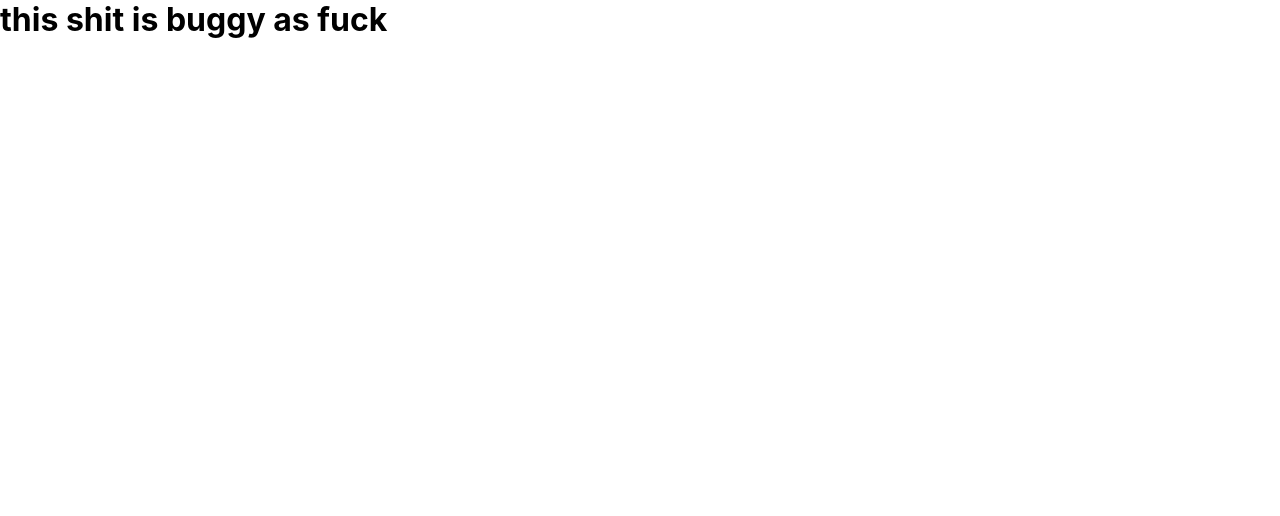
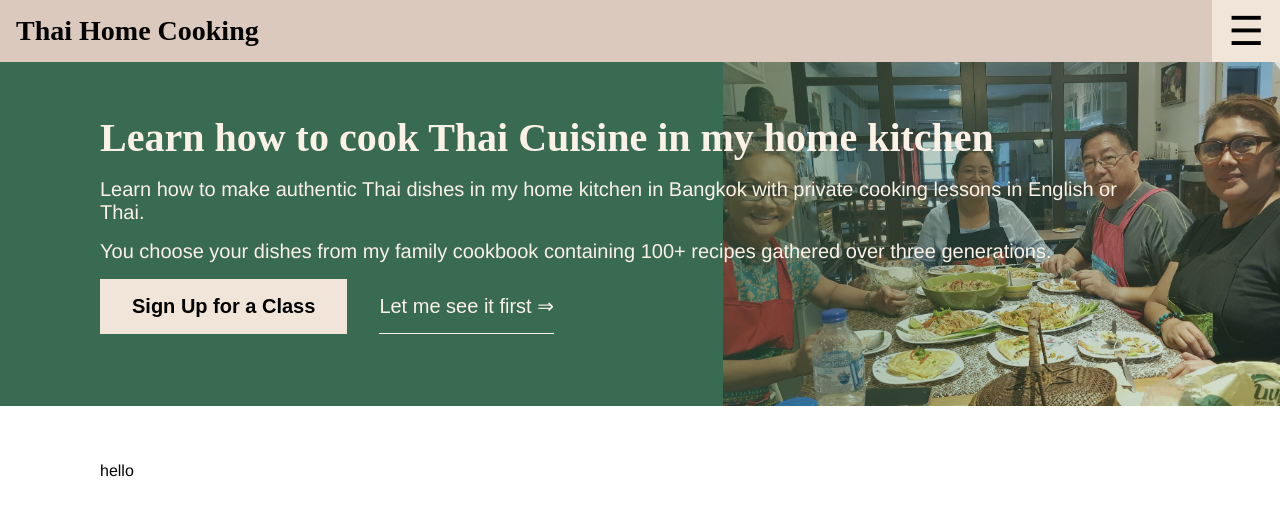
Before and after one commit to OrangeBurrito/thaihomecooking, a SvelteKit app: page / in a window 1280 px wide. Shown: the top 516 px of the page. Built offline with nearby package versions, Linux system fonts and the light colour scheme.

Commit message:
begin rewrite of site, add styles

```diff
--- /dev/null
+++ b/src/lib/components/Navbar.svelte
@@ -0,0 +1,90 @@
+<script>
+  let showNav = false;
+
+  function toggleNav() {
+    console.log("toog");
+    showNav = !showNav;
+  }
+</script>
+
+<div id="navbar">
+  <div class="bar">
+    <h2 class="headline-2">Thai Home Cooking</h2>
+    <button class="button-menu" on:click={toggleNav}>☰</button>
+  </div>
+  <div class="overlay" class:show={showNav === true}>
+    <nav>
+      <a href="#cta">Home</a>
+      <a href="#info">Info</a>
+      <a href="#reviews">Reviews</a>
+      <a href="#menu">Menu</a>
+      <a href="#pricing">Pricing</a>
+      <a href="#contact">Contact Me</a>
+    </nav>
+  </div>
+
+  <!-- <div class="socials">
+		<a href="/">Facebook</a>
+		<a href="/">Instagram</a>
+		<a href="/">TripAdvisor</a>
+	</div> -->
+</div>
+
+<style>
+  #navbar {
+    position: sticky;
+    top: 0;
+  }
+
+  .bar {
+    display: flex;
+    justify-content: space-between;
+    align-items: center;
+    background: var(--dark-gray);
+  }
+
+  .bar h2 {
+    padding: var(--space-16);
+  }
+
+  .button-menu {
+    font-size: var(--headline-1);
+    padding: var(--space-8) var(--space-16);
+  }
+
+  .overlay {
+    display: none;
+    z-index: 100;
+  }
+
+  .overlay.show {
+    display: flex;
+    justify-content: flex-end;
+    position: fixed;
+    width: 100vw;
+    height: 100vh;
+    background: rgba(0, 0, 0, 0.5);
+  }
+
+  nav {
+    text-align: right;
+    display: flex;
+    flex-direction: column;
+    width: 80vw;
+    height: 100%;
+    gap: var(--space-16);
+    background: var(--dark-gray);
+    padding: var(--space-32);
+  }
+
+  nav a {
+    text-decoration: none;
+    color: var(--black);
+  }
+
+  @media screen and (min-width: 800px) {
+    nav {
+      flex-direction: column;
+    }
+  }
+</style>
--- a/src/routes/+layout.svelte
+++ b/src/routes/+layout.svelte
@@ -1,5 +1,21 @@
 <script>
-	import './style.css'
+  import Navbar from "../lib/components/Navbar.svelte";
+  import "./style.css";
 </script>
 
-<slot/>
+<div id="root">
+	<Navbar />
+	<main>
+    <slot />
+  </main>
+</div>
+
+<style>
+  #root {
+    /* display: flex; */
+  }
+
+  /* header { */
+    /* padding: var(--space-24) var(--space-32); */
+  /* } */
+</style>
--- a/src/routes/+page.svelte
+++ b/src/routes/+page.svelte
@@ -1 +1,30 @@
-<h1>this shit is buggy as fuck</h1>
+<div id="cta" class="inverted">
+  <h1 class="headline-1">Learn how to cook Thai Cuisine in my home kitchen</h1>
+  <p class="large">Learn how to make authentic Thai dishes in my home kitchen in Bangkok with private cooking lessons in English or Thai.</p>
+  <p class="large">You choose your dishes from my family cookbook containing 100+ recipes gathered over three generations.</p>
+  <div class="buttons">
+    <button class="button-large">Sign Up for a Class</button>
+    <button class="button-large button-ghost">Let me see it first ⇒</button>
+  </div>
+</div>
+<div id="info">hello</div>
+<div id="reviews"></div>
+<div id="menu"></div>
+<div id="pricing"></div>
+<div id="contact"></div>
+
+<style>
+  #cta {
+    /* padding-top: 96px;
+    padding-bottom: 96px; */
+    background-color: var(--primary-dark);
+    background-image: linear-gradient(to left, rgba(57, 107, 83, 0.2), rgba(57, 107, 83, 0.8)), url("/images/banner_image.jpg");
+    background-size: contain;
+    background-position: right;
+    background-repeat: no-repeat;
+  }
+
+  /* #cta > * {
+    max-width: 65%;
+  } */
+</style>
--- a/src/routes/style.css
+++ b/src/routes/style.css
@@ -1,16 +1,113 @@
 * {
+	padding: 0;
   margin: 0;
 	box-sizing: border-box;
 }
 
 :root {
+	--white: #fbf1e6;
+	--gray: #f1e5d9;
+	--dark-gray: #dbc9bd;
+	--black: #3d2421;
+	--primary: lightseagreen;
+	--primary-dark: #396b53;
 
+	--unit-sm: 4px;
+	--unit: 8px;
+
+	--space-8: var(--unit);
+	--space-16: calc(var(--unit) * 2);
+	--space-24: calc(var(--unit) * 3);
+	--space-32: calc(var(--unit) * 4);
+
+	--headline-1: calc( var(--unit) * 4); /* 32 */
+	--headline-2: calc(var(--unit) * 3 + var(--unit-sm)); /* 28 */
+	--headline-3: calc(var(--unit) * 3); /* 24 */
+
+	--body: 18px;
+	--body-large: calc(var(--unit) * 2 + var(--unit-sm)); /* 20px */
+
+	--button-large: var(--body-large);
+	--button: 18px;
+
+	--headline-font: 'Literata';
 }
 
-html {
-  scroll-behavior: smooth;
+html { scroll-behavior: smooth;}
+
+body {
+	font-family: 'Maison Neue', Helvetica, sans-serif;
 }
 
-body {
-	font-family: -apple-system;
+p {
+	font-size: var(--body);
+	line-height: var(--text-body-lh);
+	margin-bottom: var(--space-16);
 }
+
+p.large { font-size: var(--body-large) }
+
+a {
+	font-size: var(--body);
+}
+
+h1, h2, h3, h4 {
+	font-family: var(--headline-font);
+}
+
+.headline-1 {
+	font-size: var(--headline-1);
+	line-height: var(--headline-1);
+	margin-bottom: calc(var(--headline-1) / 2);
+}
+
+.headline-2 {
+	font-size: var(--headline-2);
+	line-height: var(--headline-2);
+}
+
+.headline-3 { font-size: var(--headline-3) }
+
+button {
+	font-size: var(--button);
+	cursor: pointer;
+	padding: var(--space-16) var(--space-32);
+	background: var(--gray);
+	border: none;
+}
+
+.button-large {
+	font-size: var(--button-large);
+	font-weight: 600;
+}
+
+.button-ghost {
+	font-weight: 400;
+	padding: 0;
+	background: none;
+	border-bottom: 1px solid var(--black);
+}
+
+.buttons {
+	display: flex;
+	gap: var(--space-32);
+}
+
+.inverted, .inverted .button-ghost {
+	color: var(--white);
+	border-color: var(--white);
+}
+
+main > div {
+	padding: 24px 32px 32px 32px;
+}
+
+@media screen and (min-width: 800px) {
+	:root {
+		--headline-1: calc( var(--unit) * 5); /* 40 */
+	}
+
+	main > div {
+		padding: 56px 128px 72px 100px;
+	}
+}
```
Also changed, not shown: static/images/banner_image.jpg (added), 1 other file (tests, documents, lock files or other folders).
